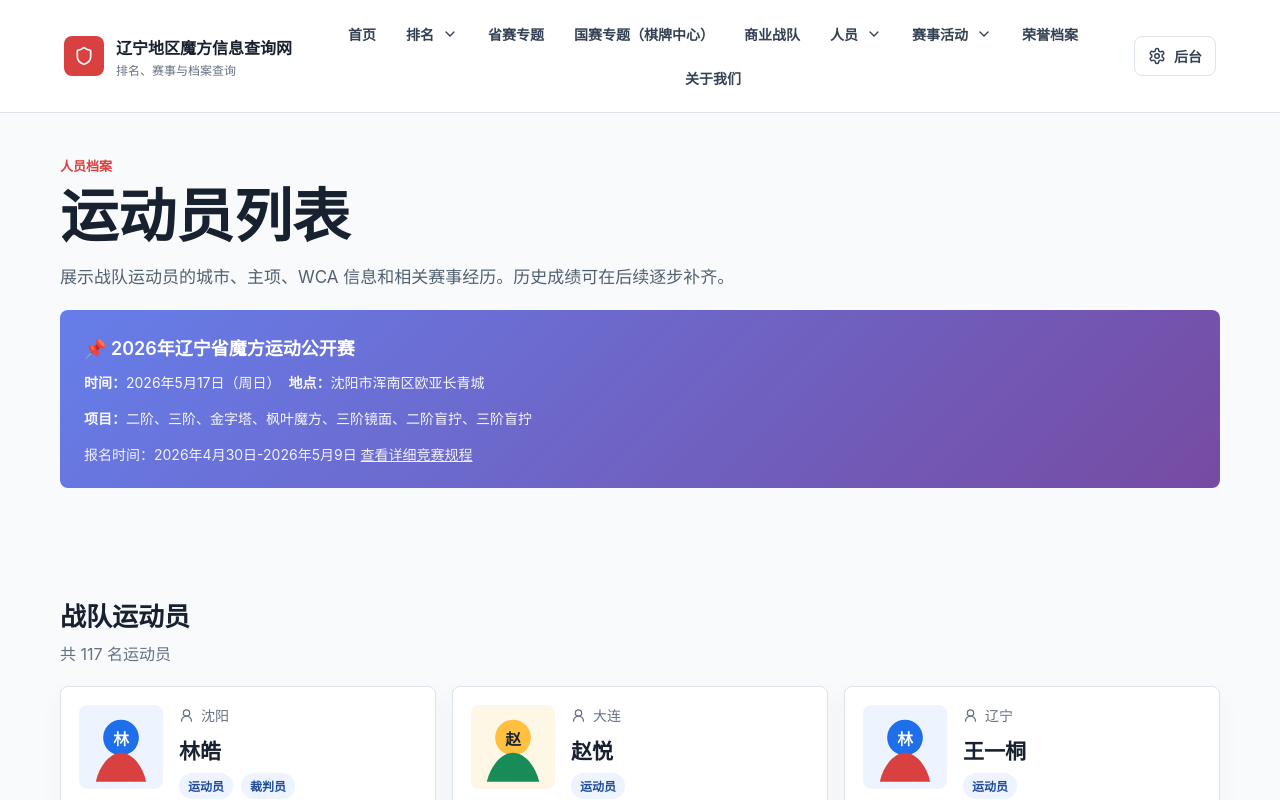
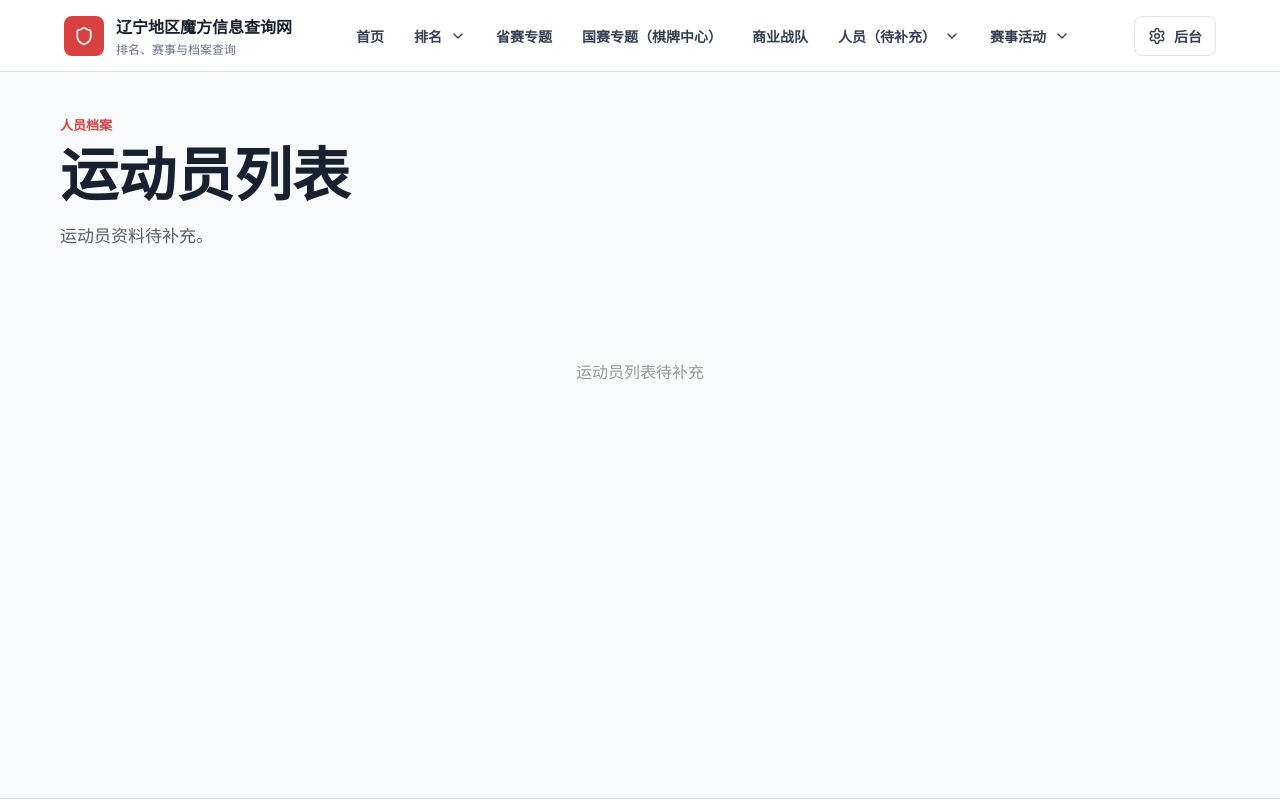
Before and after one commit to lymyxyxyx/Liaoning_magic_cube_team_website, a Next.js app: page /athletes in a window 1280 px wide. Shown: the top 800 px of the page. Built offline with nearby package versions, Linux system fonts and the light colour scheme.

Commit message:
Hide incomplete people and info sections

```diff
--- a/app/athletes/page.tsx
+++ b/app/athletes/page.tsx
@@ -1,67 +1,17 @@
-import { PersonCard } from "@/components/cards";
 import { PageHero } from "@/components/page-hero";
-import { getPeopleByRole } from "@/lib/data";
-import Link from "next/link";
 
 export default function AthletesPage() {
-  const athletes = getPeopleByRole("运动员");
-
   return (
     <>
       <PageHero label="人员档案" title="运动员列表">
-        展示战队运动员的城市、主项、WCA 信息和相关赛事经历。历史成绩可在后续逐步补齐。
+        运动员资料待补充。
       </PageHero>
 
-      {/* 省赛专题信息条 */}
-      <section className="container section" style={{ paddingTop: "0" }}>
-        <div
-          style={{
-            background: "linear-gradient(135deg, #667eea 0%, #764ba2 100%)",
-            color: "white",
-            padding: "24px",
-            borderRadius: "8px",
-            marginBottom: "40px"
-          }}
-        >
-          <div style={{ maxWidth: "100%" }}>
-            <h3 style={{ margin: "0 0 12px 0", fontSize: "18px", fontWeight: "600" }}>
-              📌 2026年辽宁省魔方运动公开赛
-            </h3>
-            <p style={{ margin: "0 0 16px 0", fontSize: "14px", opacity: "0.95" }}>
-              <strong>时间：</strong>2026年5月17日（周日）&nbsp;&nbsp;
-              <strong>地点：</strong>沈阳市浑南区欧亚长青城
-            </p>
-            <p style={{ margin: "0 0 16px 0", fontSize: "14px", opacity: "0.95" }}>
-              <strong>项目：</strong>二阶、三阶、金字塔、枫叶魔方、三阶镜面、二阶盲拧、三阶盲拧
-            </p>
-            <p style={{ margin: "0", fontSize: "14px", opacity: "0.9" }}>
-              报名时间：2026年4月30日-2026年5月9日&nbsp;
-              <a
-                href="#"
-                style={{
-                  color: "#fff",
-                  textDecoration: "underline",
-                  cursor: "pointer"
-                }}
-              >
-                查看详细竞赛规程
-              </a>
-            </p>
+      <section className="container section">
+        <div className="grid">
+          <div style={{ textAlign: "center", padding: "40px 20px", gridColumn: "1 / -1" }}>
+            <p style={{ color: "#999", fontSize: "16px" }}>运动员列表待补充</p>
           </div>
-        </div>
-      </section>
-
-      <section className="container section">
-        <div className="section-header">
-          <div>
-            <h2>战队运动员</h2>
-            <p>共 {athletes.length} 名运动员</p>
-          </div>
-        </div>
-        <div className="grid">
-          {athletes.map((person) => (
-            <PersonCard person={person} key={person.id} />
-          ))}
         </div>
       </section>
     </>
--- a/app/coaches/page.tsx
+++ b/app/coaches/page.tsx
@@ -4,7 +4,7 @@ export default function CoachesPage() {
   return (
     <>
       <PageHero label="人员档案" title="教练员列表">
-        记录战队老师、培训方向、赛事带队和集训活动，为后续课程体系资料沉淀打底。
+        教练员资料待补充。
       </PageHero>
       <section className="container section">
         <div className="grid">
--- a/app/judges/page.tsx
+++ b/app/judges/page.tsx
@@ -4,7 +4,7 @@ export default function JudgesPage() {
   return (
     <>
       <PageHero label="人员档案" title="裁判员列表">
-        沉淀裁判员执裁经历、规则宣讲和赛事参与记录，让省内赛事资料更容易维护。
+        裁判员资料待补充。
       </PageHero>
       <section className="container section">
         <div className="grid">
--- a/components/site-header.tsx
+++ b/components/site-header.tsx
@@ -20,11 +20,11 @@ const navItems: NavItem[] = [
   { href: "/national-events", label: "国赛专题（棋牌中心）" },
   { href: "/commercial-teams", label: "商业战队" },
   {
-    label: "人员",
+    label: "人员（待补充）",
     children: [
-      { href: "/athletes", label: "运动员" },
-      { href: "/coaches", label: "教练员" },
-      { href: "/judges", label: "裁判员" }
+      { href: "/athletes", label: "运动员（待补充）" },
+      { href: "/coaches", label: "教练员（待补充）" },
+      { href: "/judges", label: "裁判员（待补充）" }
     ]
   },
   {
@@ -33,9 +33,7 @@ const navItems: NavItem[] = [
       { href: "/competitions", label: "赛事活动" },
       { href: "/weekly", label: "周赛" }
     ]
-  },
-  { href: "/achievements", label: "荣誉档案" },
-  { href: "/about", label: "关于我们" }
+  }
 ];
 
 export function SiteHeader() {
```
